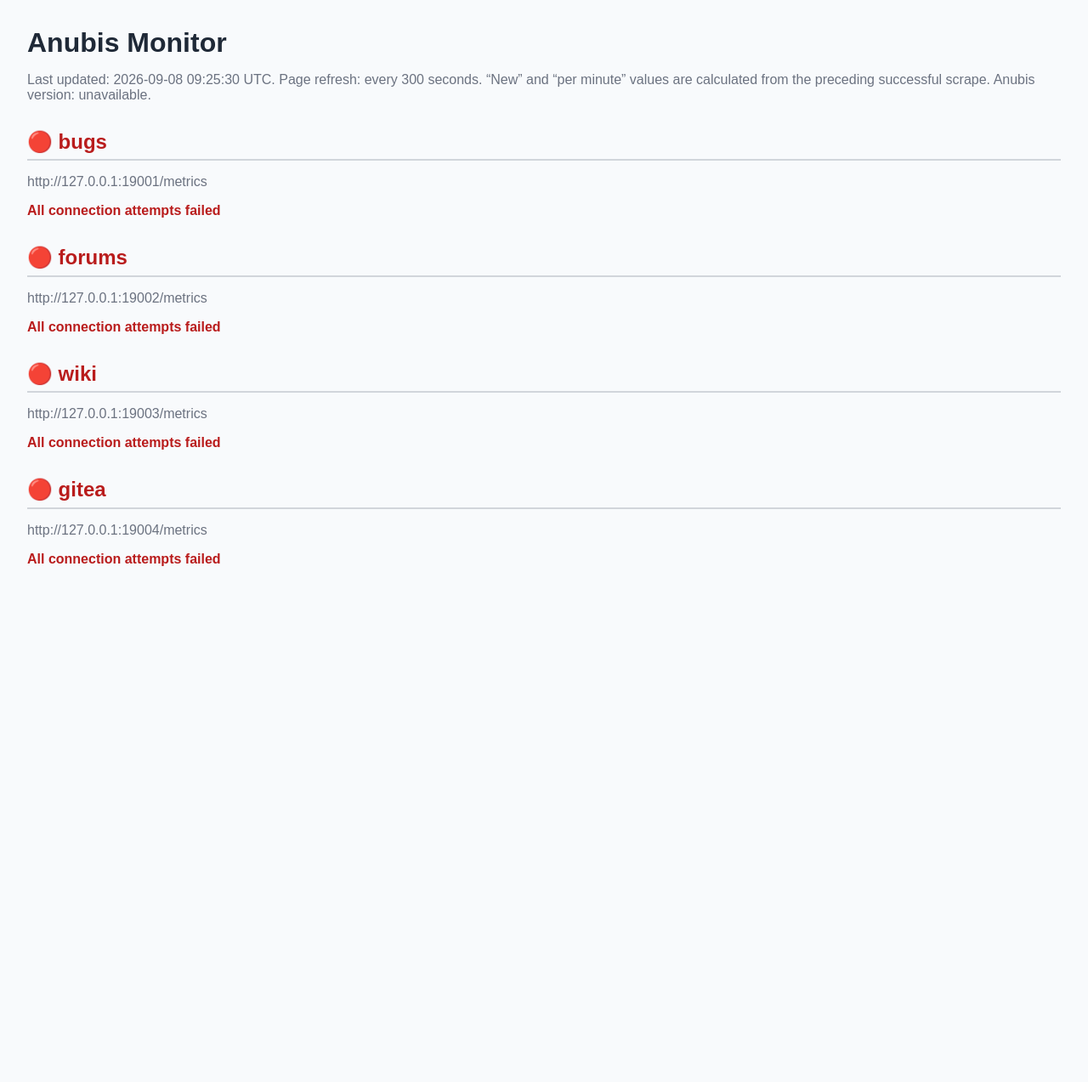
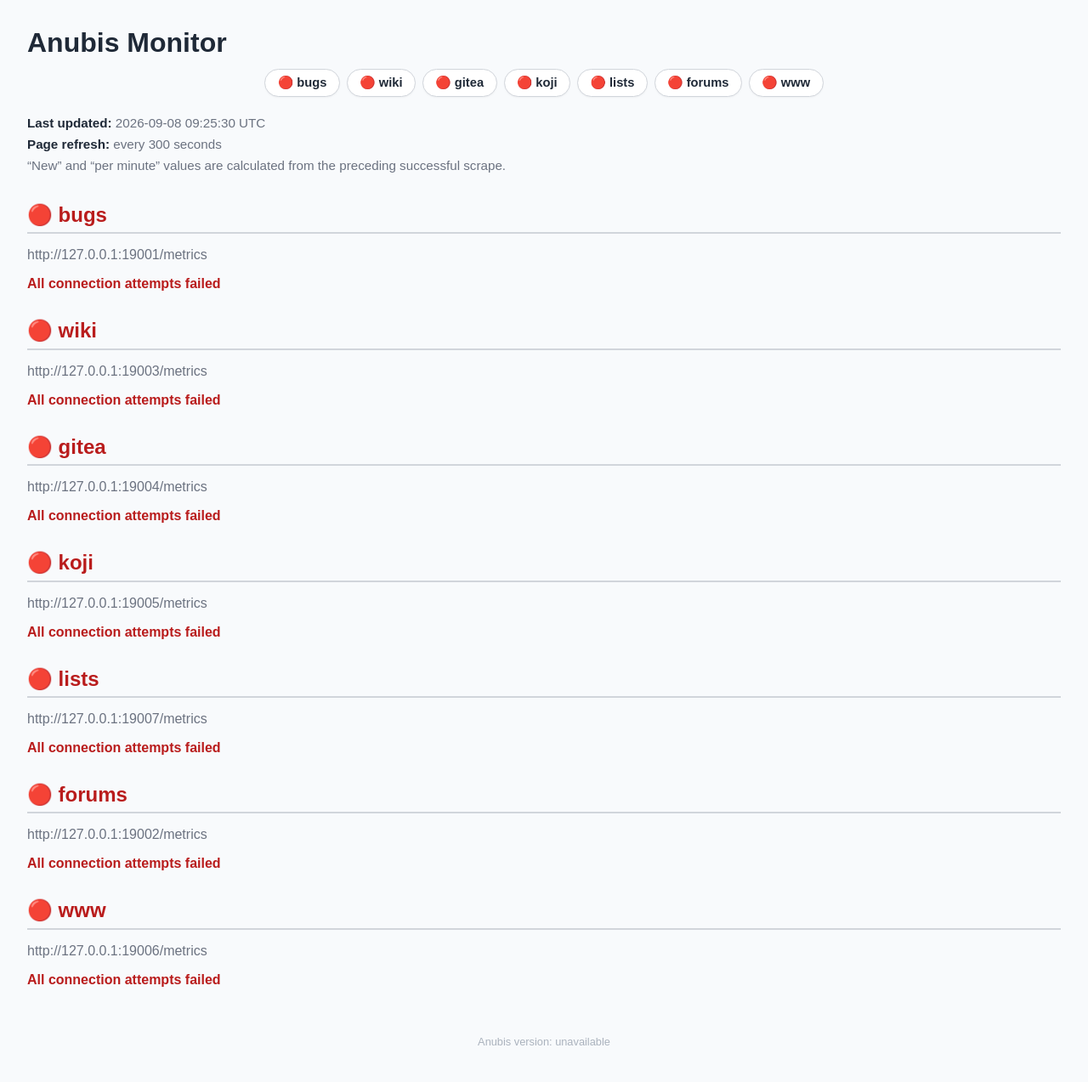
Before and after one commit to brianread108/Anubis-Support, a FastAPI app: page / in a window 1280 px wide. Shown: the whole page at 85% size. Before the commit the page ends 666 px from the top, so only its background shows below. Run offline with FastAPI, Linux system fonts and the light colour scheme; data that the repository does not hold is empty.

Commit message:
Mods to index

```diff
--- a/anubis-monitor/app/templates/index.html
+++ b/anubis-monitor/app/templates/index.html
@@ -2,7 +2,6 @@
 <html lang="en">
 <head>
   <meta charset="utf-8">
-  <meta http-equiv="refresh" content="{{ refresh }}">
   <meta name="viewport" content="width=device-width, initial-scale=1">
 
   <title>Anubis Monitor</title>
@@ -135,6 +134,7 @@
     }
 
     .chart-box {
+      position: relative;
       height: 340px;
       margin: 0.75rem 0 1.5rem;
       padding: 0.75rem;
@@ -165,6 +165,99 @@
       color: var(--muted);
     }
 
+    .toc {
+      display: flex;
+      flex-wrap: wrap;
+      justify-content: center;
+      gap: 0.5rem;
+      margin: 0.75rem 0 1.25rem;
+    }
+
+    .toc-item {
+      padding: 0.4rem 0.9rem;
+      border: 1px solid var(--border);
+      border-radius: 999px;
+      background: var(--card);
+      text-decoration: none;
+      color: var(--text);
+      font-weight: 600;
+      font-size: 0.92rem;
+      box-shadow: 0 1px 2px rgba(0, 0, 0, 0.04);
+    }
+
+    .toc-item:hover {
+      background: #e5e7eb;
+    }
+
+    .meta-list {
+      list-style: none;
+      margin: 0.4rem 0 1.25rem;
+      padding: 0;
+      color: var(--muted);
+      font-size: 0.95rem;
+      line-height: 1.5;
+    }
+
+    .meta-list li {
+      margin: 0.15rem 0;
+    }
+
+    .meta-list li strong {
+      color: var(--text);
+      font-weight: 600;
+    }
+
+    .site-footer {
+      margin: 2.5rem auto 0;
+      max-width: 1400px;
+      padding: 1rem 0 0.5rem;
+      text-align: center;
+      color: #aab2bd;
+      font-size: 0.8rem;
+    }
+
+    .refresh-wipe {
+      position: fixed;
+      inset: 0;
+      pointer-events: none;
+      z-index: 9999;
+      overflow: hidden;
+    }
+
+    .refresh-wipe::before {
+      content: "";
+      position: absolute;
+      top: 0;
+      left: 0;
+      width: 45%;
+      height: 100%;
+      background: linear-gradient(90deg, transparent, rgba(37, 99, 235, 0.28), transparent);
+      transform: translateX(-120%);
+    }
+
+    .refresh-wipe.active::before {
+      transform: translateX(220%);
+      transition: transform 0.6s ease-in-out;
+    }
+
+    .export-btn {
+      position: absolute;
+      top: 0.6rem;
+      right: 0.6rem;
+      z-index: 5;
+      padding: 0.3rem 0.7rem;
+      font-size: 0.78rem;
+      border: 1px solid var(--border);
+      border-radius: 0.35rem;
+      background: var(--card);
+      color: var(--text);
+      cursor: pointer;
+    }
+
+    .export-btn:hover {
+      background: #e5e7eb;
+    }
+
     @media (max-width: 700px) {
       body {
         padding: 1rem;
@@ -187,20 +280,30 @@
 </head>
 
 <body>
+  <div id="refresh-wipe" class="refresh-wipe"></div>
+
   <main>
     <h1>Anubis Monitor</h1>
+
+    {% if instances %}
+      <nav class="toc">
+        {% for inst in instances %}
+          <a class="toc-item {{ status_label(inst) }}" href="#instance-{{ inst.name }}">
+            {{ status_icon(inst) }} {{ inst.name }}
+          </a>
+        {% endfor %}
+      </nav>
+    {% endif %}
 
     {% if config_error %}
       <p class="error">Monitor error: {{ config_error }}</p>
     {% endif %}
 
-    <p class="muted">
-      Last updated:
-      {{ last_updated.strftime("%Y-%m-%d %H:%M:%S %Z") if last_updated else "-" }}.
-      Page refresh: every {{ refresh }} seconds.
-      “New” and “per minute” values are calculated from the preceding successful scrape.
-      Anubis version: {{ anubis_version or "unavailable" }}.
-    </p>
+    <ul class="meta-list">
+      <li><strong>Last updated:</strong> {{ last_updated.strftime("%Y-%m-%d %H:%M:%S %Z") if last_updated else "-" }}</li>
+      <li><strong>Page refresh:</strong> every {{ refresh }} seconds</li>
+      <li>“New” and “per minute” values are calculated from the preceding successful scrape.</li>
+    </ul>
 
     {% if not instances %}
       <p class="no-data">No Anubis instances are configured.</p>
@@ -210,7 +313,7 @@
       {% set hist = history.get(inst.name, {}) %}
       {% set history_rows = hist.get("rows", []) %}
 
-      <section>
+      <section id="instance-{{ inst.name }}">
         <h2>
           {{ status_icon(inst) }}
           <span class="{{ status_label(inst) }}">{{ inst.name }}</span>
@@ -314,12 +417,18 @@
           </div>
 
           <h3>
-            Traffic trend: last {{ chart_hours }} hours
+            {{ inst.name }} — Traffic trend: last {{ chart_hours }} hours
             ({{ chart_bucket_seconds }}-second buckets)
           </h3>
 
           {% if history_rows|length >= 2 %}
             <div class="chart-box">
+              <button
+                type="button"
+                class="export-btn"
+                data-export-target="traffic-{{ loop.index }}"
+                data-export-name="{{ inst.name }}-traffic-trend"
+              >Export PNG</button>
               <canvas id="traffic-{{ loop.index }}"></canvas>
             </div>
 
@@ -327,6 +436,7 @@
               type="application/json"
               id="history-{{ loop.index }}"
               data-bucket-seconds="{{ chart_bucket_seconds }}"
+              data-instance-name="{{ inst.name }}"
             >
               {{ history_rows | tojson }}
             </script>
@@ -446,6 +556,10 @@
     {% endfor %}
   </main>
 
+  <footer class="site-footer">
+    Anubis version: {{ anubis_version or "unavailable" }}
+  </footer>
+
   <!-- Prefer the local copy below for an internal monitor. -->
   <script src="/static/chart.umd.min.js"></script>
 
@@ -481,6 +595,7 @@
 	  : firstDate + " to " + lastDate;
     const suffix = source.id.replace("history-", "");
     const canvas = document.getElementById("traffic-" + suffix);
+    const instanceName = source.dataset.instanceName || "";
 
     if (!canvas || rows.length < 2) {
       return;
@@ -491,7 +606,7 @@
       return;
     }
 
-    new Chart(canvas, {
+    const chart = new Chart(canvas, {
       type: "bar",
 
       data: {
@@ -560,7 +675,7 @@
           },
           title: {
             display: true,
-            text: "Traffic per " + bucketSeconds + "-second bucket"
+            text: (instanceName ? instanceName + " — " : "") + "Traffic per " + bucketSeconds + "-second bucket"
           },
           tooltip: {
             callbacks: {
@@ -631,11 +746,11 @@
             title: {
               display: true,
               text: "Denied / forwarded per " + bucketSeconds + "-second bucket",
-              color: "#0e7490"
+              color: "#9d174d"
             },
 
             ticks: {
-              color: "#0e7490",
+              color: "#9d174d",
               precision: 0,
               stepSize: 1
             },
@@ -648,7 +763,46 @@
         }
       }
     });
+
+    window.__anubisCharts = window.__anubisCharts || {};
+    window.__anubisCharts[canvas.id] = chart;
   });
+
+  document.querySelectorAll(".export-btn").forEach(function (btn) {
+    btn.addEventListener("click", function () {
+      const targetId = btn.dataset.exportTarget;
+      const chart = window.__anubisCharts && window.__anubisCharts[targetId];
+
+      if (!chart) {
+        return;
+      }
+
+      const link = document.createElement("a");
+      link.href = chart.toBase64Image();
+      link.download = (btn.dataset.exportName || "chart") + ".png";
+      document.body.appendChild(link);
+      link.click();
+      link.remove();
+    });
+  });
+
+  (function () {
+    const refreshSeconds = Number("{{ refresh }}") || 30;
+    const wipeEl = document.getElementById("refresh-wipe");
+
+    function wipeAndReload() {
+      if (wipeEl) {
+        wipeEl.classList.add("active");
+      }
+
+      // Let the wipe sweep across the screen before the page actually reloads.
+      window.setTimeout(function () {
+        window.location.reload();
+      }, 600);
+    }
+
+    window.setTimeout(wipeAndReload, Math.max(1, refreshSeconds) * 1000);
+  })();
 </script>
 </body>
 </html>
--- a/anubis-monitor/config.yaml
+++ b/anubis-monitor/config.yaml
@@ -4,13 +4,18 @@ history_db: data/anubis-monitor.sqlite3
 history_days: 30
 chart_hours: 24
 chart_bucket_seconds: 300
-
 instances:
 - name: bugs
   url: http://127.0.0.1:19001/metrics
-- name: forums
-  url: http://127.0.0.1:19002/metrics
 - name: wiki
   url: http://127.0.0.1:19003/metrics
 - name: gitea
   url: http://127.0.0.1:19004/metrics
+- name: koji
+  url: http://127.0.0.1:19005/metrics
+- name: lists
+  url: http://127.0.0.1:19007/metrics
+- name: forums
+  url: http://127.0.0.1:19002/metrics
+- name: www
+  url: http://127.0.0.1:19006/metrics
```
Also changed, not shown: 2 other files.
